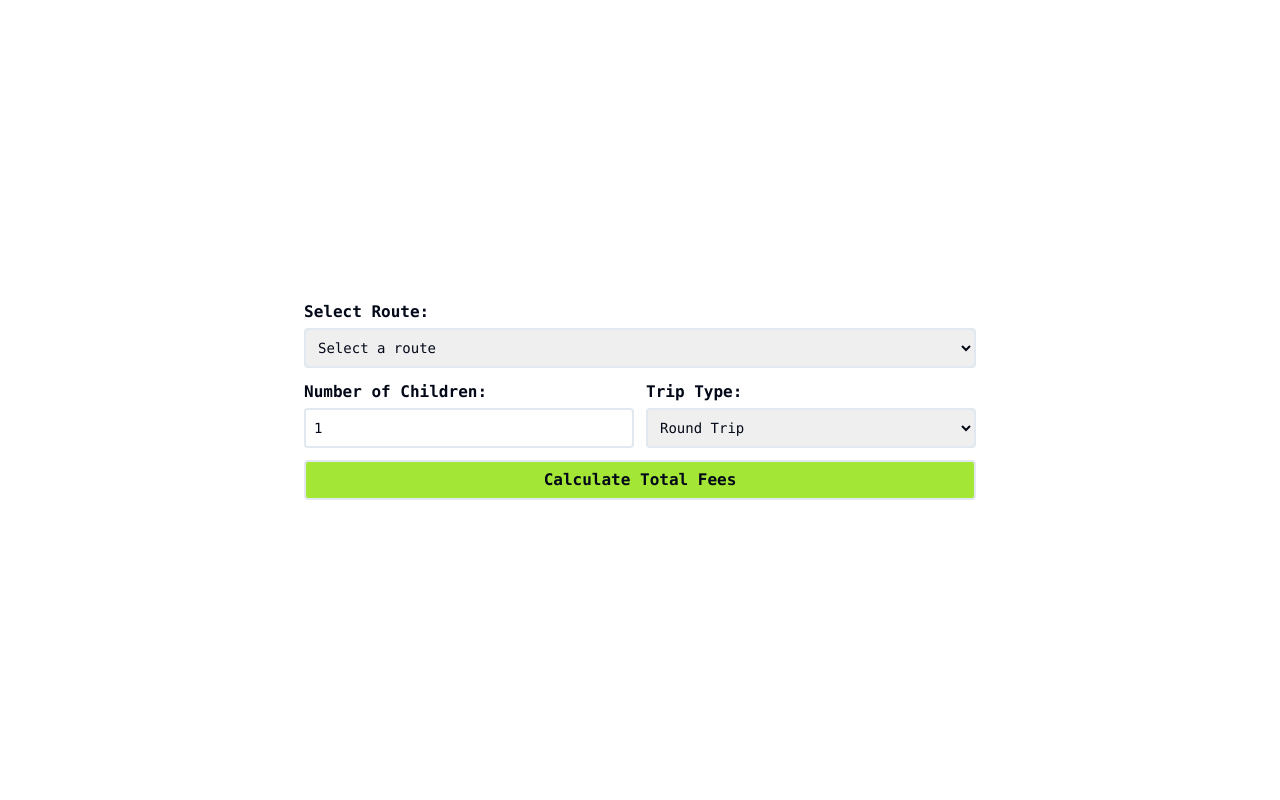
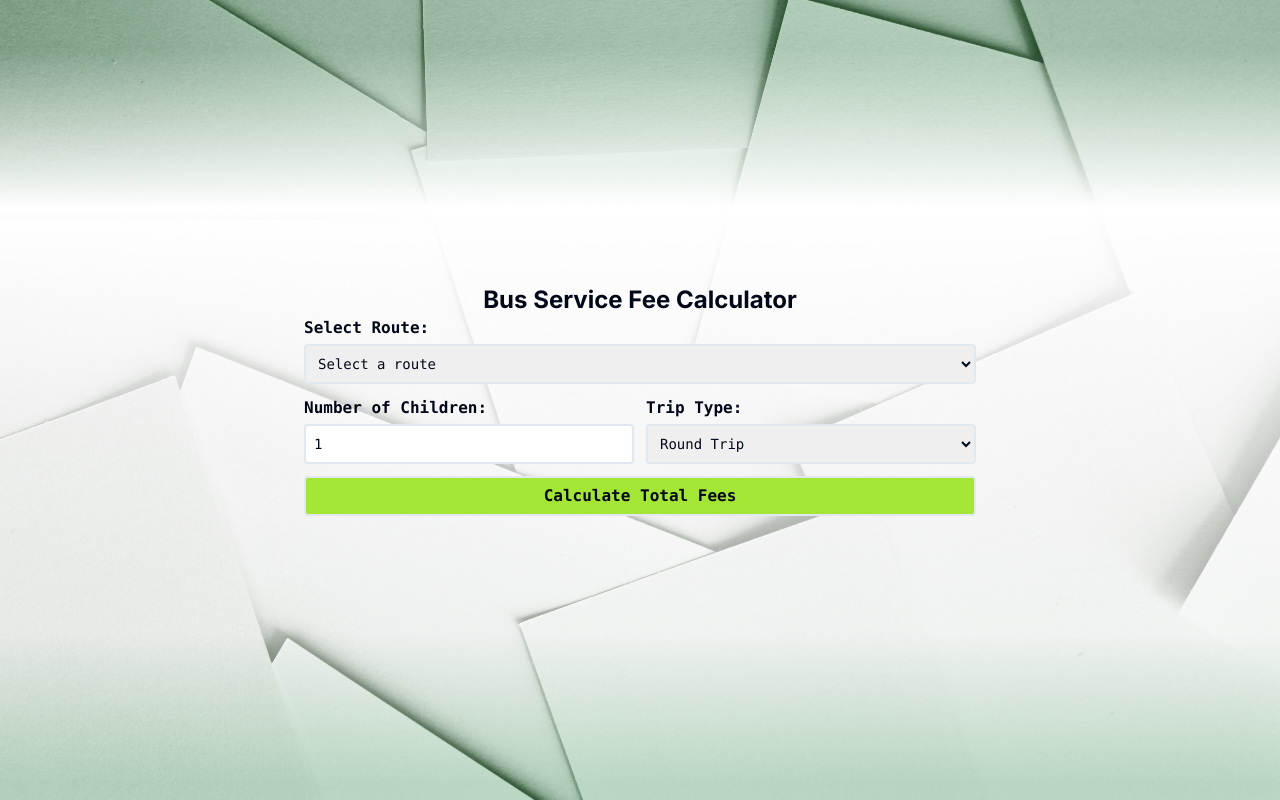
Before and after one commit to AgbenigaAgboola/busfee_calculator, a Next.js app: page / in a window 1280 px wide. Built offline with nearby package versions, Linux system fonts and the light colour scheme.

Commit message:
changed the background

```diff
--- a/app/page.tsx
+++ b/app/page.tsx
@@ -1,10 +1,27 @@
 'use client'
 import Image from 'next/image'
 import BusServiceForm from './{components}/BusServiceForm'
+import backgroundImage from "@/public/background.jpg";
 
 export default function Home() {
   return (
-    <main className="flex min-h-screen flex-col items-center justify-center p-24">
+    <main className="flex min-h-screen flex-col items-center justify-center p-24" style={{
+      // use the src property of the image object
+      // backgroundImage: `url(${backgroundImage.src})`,
+
+      background:`linear-gradient(180deg, rgba(99,182,125,0.3) 6%, rgba(255,255,255,1) 26%, rgba(255,255,255,0.6) 79%, rgba(99,182,125,0.3) 98%), url(${backgroundImage.src})`,
+      // other styles
+      backgroundPosition: "center",
+      backgroundSize: "cover",
+      backgroundRepeat: "no-repeat",
+      width: "100vw",
+      height: "100vh",
+      display: 'flex',
+      alignItems: 'center',
+      justifyContent: 'center',
+
+    }}>
+      <p className='text-2xl font-bold'>Bus Service Fee Calculator</p>
 
       <BusServiceForm />
 
```
Also changed, not shown: public/background.jpg (added).
